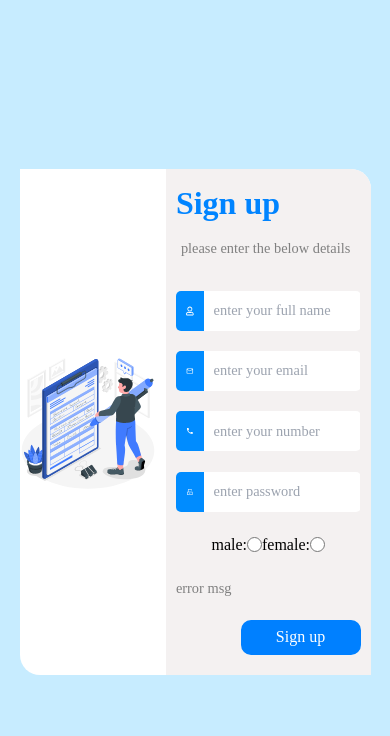
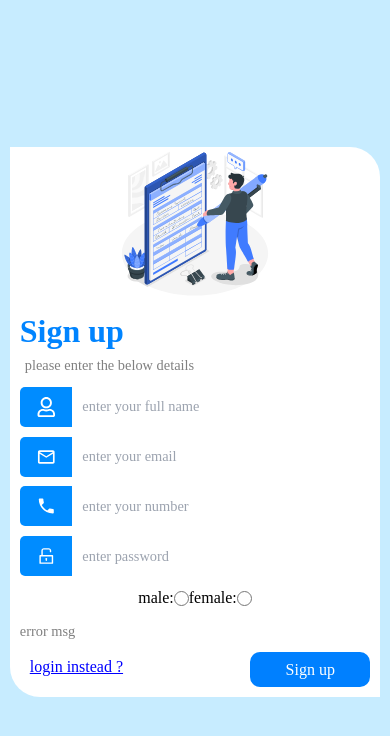
Before and after one commit to shailendrapawar/CloudSnap, a React (Vite) app in the folder frontend/: page /register in a window 390 px wide. Shown: the top 736 px of the page. Built offline with nearby package versions, Linux system fonts and the light colour scheme.

Commit message:
responsive added in register

```diff
--- a/frontend/src/components/authPages/RegisterPage.jsx
+++ b/frontend/src/components/authPages/RegisterPage.jsx
@@ -5,12 +5,14 @@ import { FaRegUser } from "react-icons/fa";
 import { MdOutlineMail } from "react-icons/md";
 import { MdLocalPhone } from "react-icons/md";
 import { AiOutlineUnlock } from "react-icons/ai";
-
+import { Link } from "react-router-dom"
 const RegisterPage = () => {
     return (
         <div className='register-page'>
             <main className='register-body'>
-                <section className='register-left'></section>
+                <section className='register-left'>
+                    <p className='login-link'>already a user <b>Login instead</b>?</p>
+                </section>
                 <section className='register-right'>
                 <h1>Sign up</h1>
                 <p>please enter the below details</p>
@@ -26,6 +28,8 @@ const RegisterPage = () => {
                         </aside>
                         <span className='error-msg text-center'>error msg</span>
                         <button className='signup-btn'>Sign up</button>
+                        <Link className='login-btn'>login instead ?</Link>
+
                     </form>
                 </section>
             </main>
--- a/frontend/src/components/authPages/auth.css
+++ b/frontend/src/components/authPages/auth.css
@@ -10,7 +10,7 @@
     max-width: 800px;
     height: 60%;
     display: flex;
-    border-radius: 0px 20px 0px 20px;
+    border-radius: 0px 30px 0px 30px;
     overflow: hidden;
 }
 .login-body section{
@@ -18,14 +18,13 @@
 }
 .register-body{
     background-color: white;
-    gap: 10px;
+    gap: 20px;
 }
 .register-right{
     display: flex;
     flex-direction: column;
     justify-content: space-between;
     width: 60%;
-    background-color: #f4f1f1;
 }
 .register-right h1{
     font-size: 2rem;
@@ -102,4 +101,77 @@ border: 2px solid rgb(0, 128, 255) ;
     background-repeat: no-repeat;
     background-position: center;
     width: 40%;
+    display: flex;
+    justify-content: center;
+    padding-bottom: 20px;
 }
+.login-link{
+    align-self: flex-end;
+}
+.login-link b{
+    color: rgb(0, 106, 255);
+    text-decoration: underline;
+    cursor: pointer;
+    font-size: 0.8rem;
+}
+.login-btn{
+    position: absolute;
+    bottom: 15px;
+    left: 20px;
+    text-decoration: underline;
+    color: blue;
+    width: auto;
+    display: none;
+
+}
+
+@media screen and (max-width:400px){
+ .register-body{
+    flex-direction: column;
+    height: auto;
+    width: 95%;
+    gap: 0px;
+
+ }
+ .register-left{
+    width: 100%;
+    height: auto;
+    height: 150px;
+ }
+
+ .register-left p{
+    bottom: 0px;
+    display: none;
+ }
+ .register-right{
+    width: 100%;
+    height: 400px;
+    /* gap: 5px; */
+
+ }
+ .login-btn{
+    display: block;
+ }
+}
+
+@media (min-width:401px) and (max-width:650px){
+
+    .register-body{
+        flex-direction: column;
+        height: auto;
+    }
+    .register-left{
+        width: 100%;
+        height: 200px;
+    }
+    .register-right{
+        width: 100%;
+        height: 380px;
+    }
+    .login-link{
+        display: none;
+    }
+    .login-btn{
+        display: block;
+    }
+}
```
